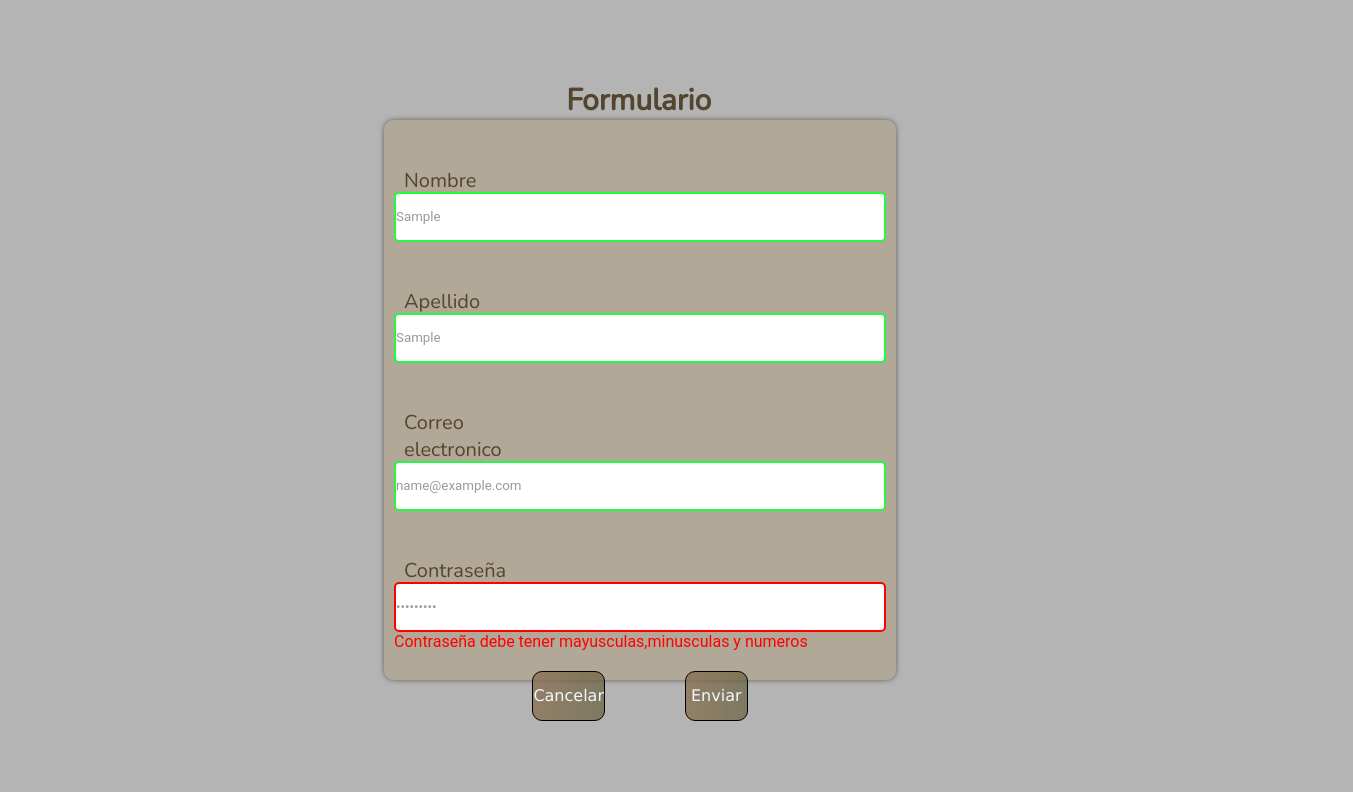
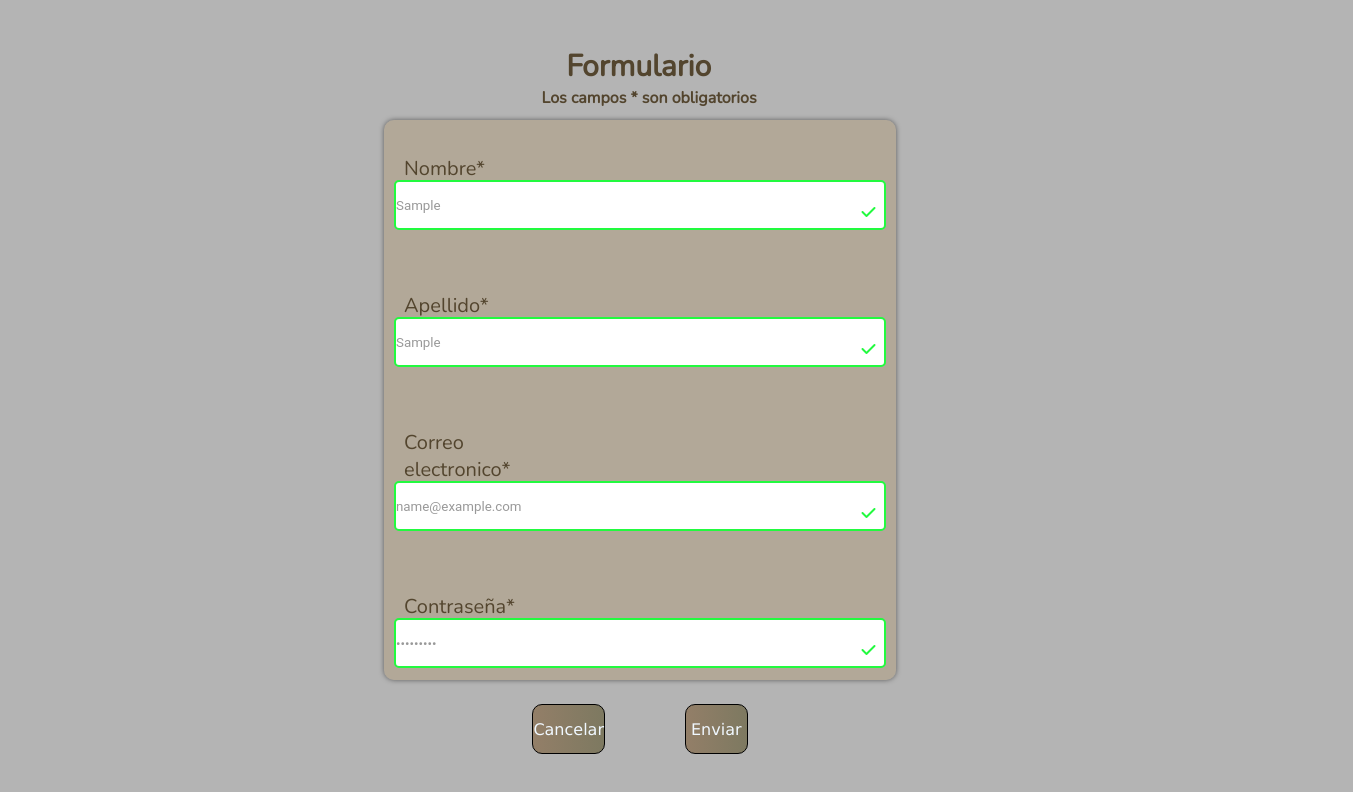
Before and after one commit to carlafaes/inmobilapp-client, a React (Create React App) app: page /maquetaform in a window 1280 px wide. Both pictures are taken after typing "Sample", "Sample", "name@example.com", "Sample123" into the empty fields and a click on the button "Enviar". Shown: the top 792 px of the page, 1353 px wide, since content can reach past the window. Built offline with nearby package versions, Linux system fonts and the light colour scheme; no server answers; a web font is replaced by a local one.

Commit message:
Maqueta form lista

```diff
--- a/src/componentes/MaquetaForm/RegularInput.jsx
+++ b/src/componentes/MaquetaForm/RegularInput.jsx
@@ -45,8 +45,8 @@ export const RegularInput=({names,label,type,msgError})=>{
         onBlur={focusOut}
         onChange={handleChange}
         />
-        {/* <i className="fa-solid fa-check icon-ok"></i>
-        <i className="fa-solid fa-times icon-wrong"></i> */}
+         <i className="fa-solid fa-check icon-ok"></i>
+        <i className="fa-solid fa-times icon-wrong"></i>
         <p className="msg">{msgError}</p>
         </div>
     )
@@ -70,7 +70,7 @@ const validated=(type,value)=>{
                 return false
             }
         case 'password':
-            if(/\d/g.test(value) && /[A-Z]/g.test(value) && !/[a-z]/g.test(value) && value.length > 7){
+            if(/\d/g.test(value) && /[A-Z]/g.test(value) && /[a-z]/g.test(value) && value.length > 7){
                     return true
             }else{
                     return false
--- a/src/componentes/MaquetaForm/index.jsx
+++ b/src/componentes/MaquetaForm/index.jsx
@@ -11,28 +11,29 @@ export default function MaquetaForm() {
       <form className="form-maq" onSubmit={(e) => e.preventDefault()}>
       <div>
       <h1 className="titulo_form_maq">Formulario</h1>
+      <h4 className='campos'>Los campos * son obligatorios</h4>
      </div>
       <RegularInput
     names='name'
-    label='Nombre'
+    label='Nombre*'
     type='text'
     msgError='Nombre es incorrecto'
     />
     <RegularInput
     names='lastname'
-    label='Apellido'
+    label='Apellido*'
     type='text'
     msgError='Apellido es incorrecto'
     />
     <RegularInput
     names='email'
-    label='Correo electronico'
+    label='Correo electronico*'
     type='email'
     msgError='Ingresa un correo valido,ejemplo: ejemplo@ejemplo.com'
     />
     <RegularInput
     names='password'
-    label='Contraseña'
+    label='Contraseña*'
     type='password'
     msgError='Contraseña debe tener mayusculas,minusculas y numeros'
     />
--- a/src/componentes/MaquetaForm/maquetaForm.scss
+++ b/src/componentes/MaquetaForm/maquetaForm.scss
@@ -40,14 +40,17 @@
     border-radius: 5px;
     color: #999;
     outline: none;
+
 }
 .fa-solid{
-    position: absolute;
-    right: 30px;
-    top:60px;
+    position:relative;
+    left:95%;
+    top:-26px;
     z-index: 14;
     display: none;
+
 }
+
 label{
     position: relative;
     // background-color: blue;
@@ -137,3 +140,9 @@ label{
     margin-left: 35%;
 
 }
+.campos{
+    font-family: 'Nunito', sans-serif;
+    font-size: 16px;
+    color: #53452e;
+    margin-left: 30%;
+}
```
